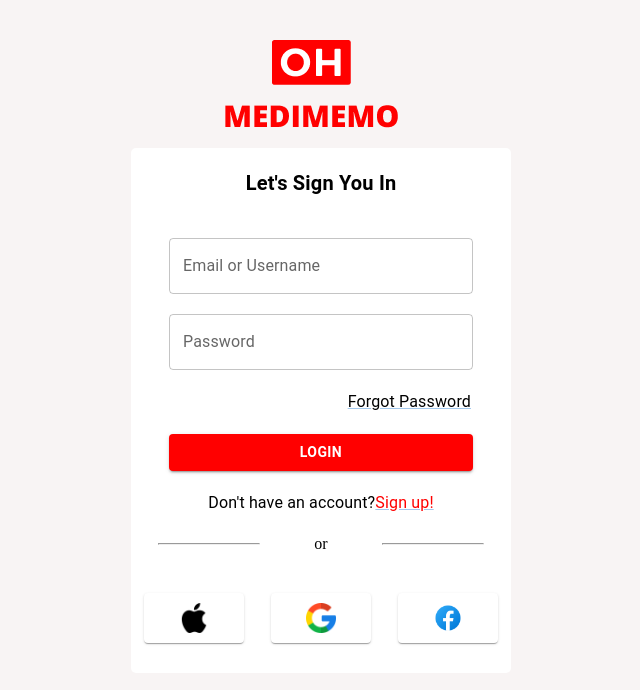
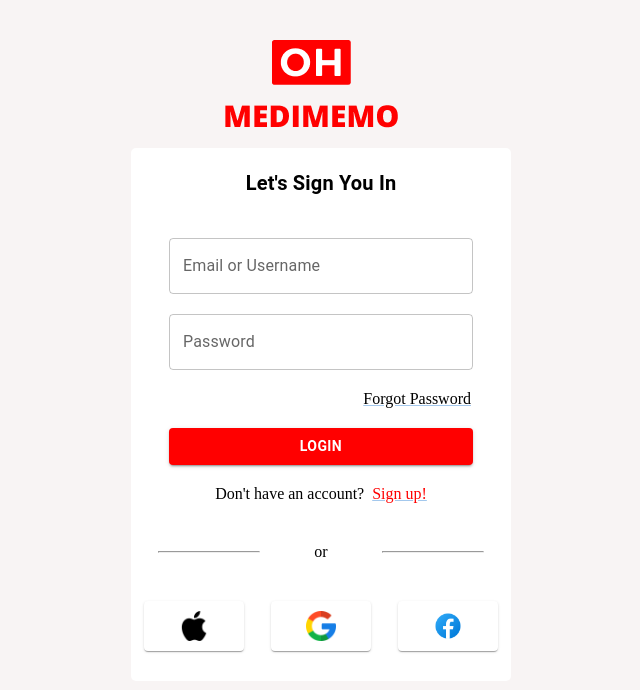
Before and after one commit to serene21/medimemo-uni2grow-2024, a React (Vite) app: page /login in a window 1280 px wide. Shown: the top 690 px of the page, without its empty margins (329-969 px from the left). Built offline with nearby package versions, Linux system fonts and the light colour scheme; the HTML template or start-up script is replaced by a standard one.

Commit message:
Fixing bugs on login page

```diff
--- a/src/pages/login/Login.css
+++ b/src/pages/login/Login.css
@@ -1,26 +1,24 @@
-
-
-  body{
-    background-color:#F8F4F4;
+body {
+  background-color: #F8F4F4;
   margin: 20px;
   display: flex;
   align-items: center;
   justify-content: center;
 }
 
-  .container{
+.container {
   padding: 10px;
-    background-color:#F8F4F4;
+  background-color: #F8F4F4;
 }
 
-  .img{
+.img {
   margin-top: 10px;
   display: flex;
   justify-content: center;
   margin-bottom: 20px;
 }
 
-  .container2{
+.container2 {
   background-color: white;
   border-radius: 5px;
   align-items: center;
@@ -29,14 +27,14 @@
   width: 100%;
 }
 
-  .divTitle{
+.divTitle {
   display: flex;
   align-items: center;
   justify-content: center;
   padding: 20px;
 }
 
-  .textfielddiv{
+.textfielddiv {
   display: flex;
   align-items: center;
   width: 100%;
@@ -46,7 +44,7 @@
 
 }
 
-  .divforgot{
+.divforgot {
   margin-bottom: 20px;
   display: flex;
   justify-content: end;
@@ -54,40 +52,45 @@
   margin-top: 20px;
 }
 
-  .divbutton{
+.divbutton {
   display: flex;
   justify-content: center;
   padding-bottom: 20px;
 }
 
-  span{
+.sign-up-container {
+  display: flex;
+  justify-content: center;
+}
+
+span {
   padding-bottom: 20px;
 }
 
-  .divor{
+.divor {
   display: flex;
-    flex:1;
+  flex: 1;
   flex-direction: row;
-    justify-content:space-around;
+  justify-content: space-around;
   padding-bottom: 20px;
   align-items: center;
 }
 
-  hr{
+hr {
   width: 100px;
   height: inherit;
 }
 
-  .divimage{
+.divimage {
   display: flex;
   flex-direction: row;
-    justify-content:space-around;
+  justify-content: space-around;
   align-items: center;
   padding-bottom: 30px;
 }
 
-  .error{
+.error {
   color: red;
   display: flex;
-    justify-content:center;
+  justify-content: center;
 }
--- a/src/pages/login/Login.tsx
+++ b/src/pages/login/Login.tsx
@@ -140,9 +140,7 @@ function Login() {
               </div>
             </div>
             <div className="divforgot">
-              <Typography>
-                <Link sx={{ color: "black" }}>Forgot Password</Link>
-              </Typography>
+              <Link sx={{ color: "black", cursor: "pointer" }}>Forgot Password</Link>
             </div>
             <div className="divbutton">
               <Button
@@ -160,14 +158,12 @@ function Login() {
             </div>
 
             <div>
-              <Typography sx={{ display: "flex", justifyContent: "center" }}>
-                Don't have an account?
+              <span className="sign-up-container">
+                Don't have an account? &nbsp;
                 <span>
-                  <Typography>
-                    <Link sx={{ color: "red" }}>Sign up!</Link>
-                  </Typography>
+                  <Link sx={{ color: "red", cursor: "pointer" }}>Sign up!</Link>
                 </span>
-              </Typography>
+              </span>
             </div>
             <div className="divor">
               <span>
@@ -187,6 +183,7 @@ function Login() {
                   justifyContent: "center",
                   alignItems: "center",
                   display: "flex",
+                  cursor: "pointer"
                 }}
               >
                 <img width={30} height={30} alt="apple" src={a} />
@@ -199,6 +196,7 @@ function Login() {
                   justifyContent: "center",
                   alignItems: "center",
                   display: "flex",
+                  cursor: "pointer"
                 }}
               >
                 <img width={30} height={30} alt="google" src={g} />
@@ -210,6 +208,7 @@ function Login() {
                   justifyContent: "center",
                   alignItems: "center",
                   display: "flex",
+                  cursor: "pointer"
                 }}
               >
                 <img width={30} height={30} alt="facebook" src={f} />
```
Lines whose indentation alone changed are shown as unchanged.
